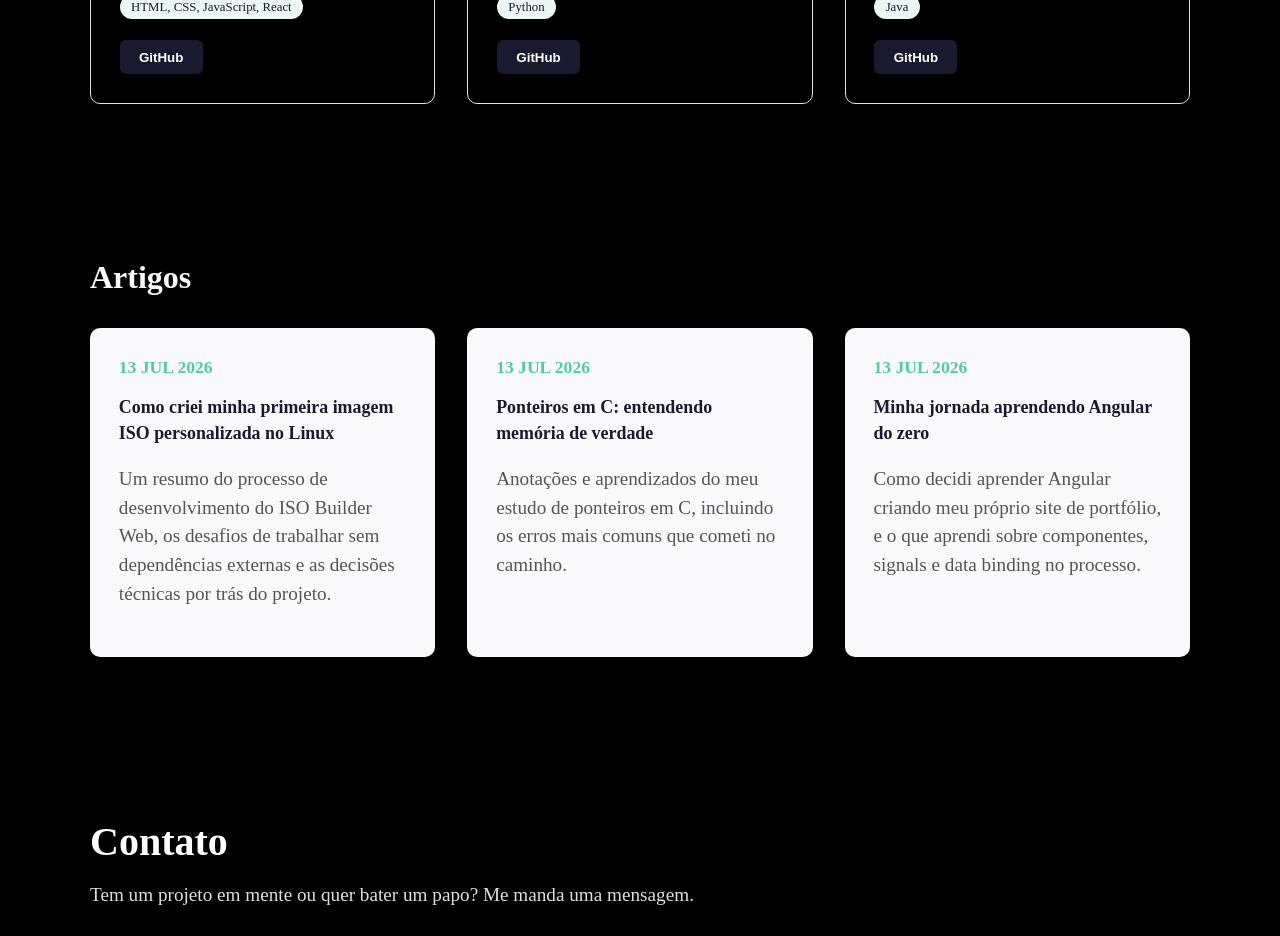
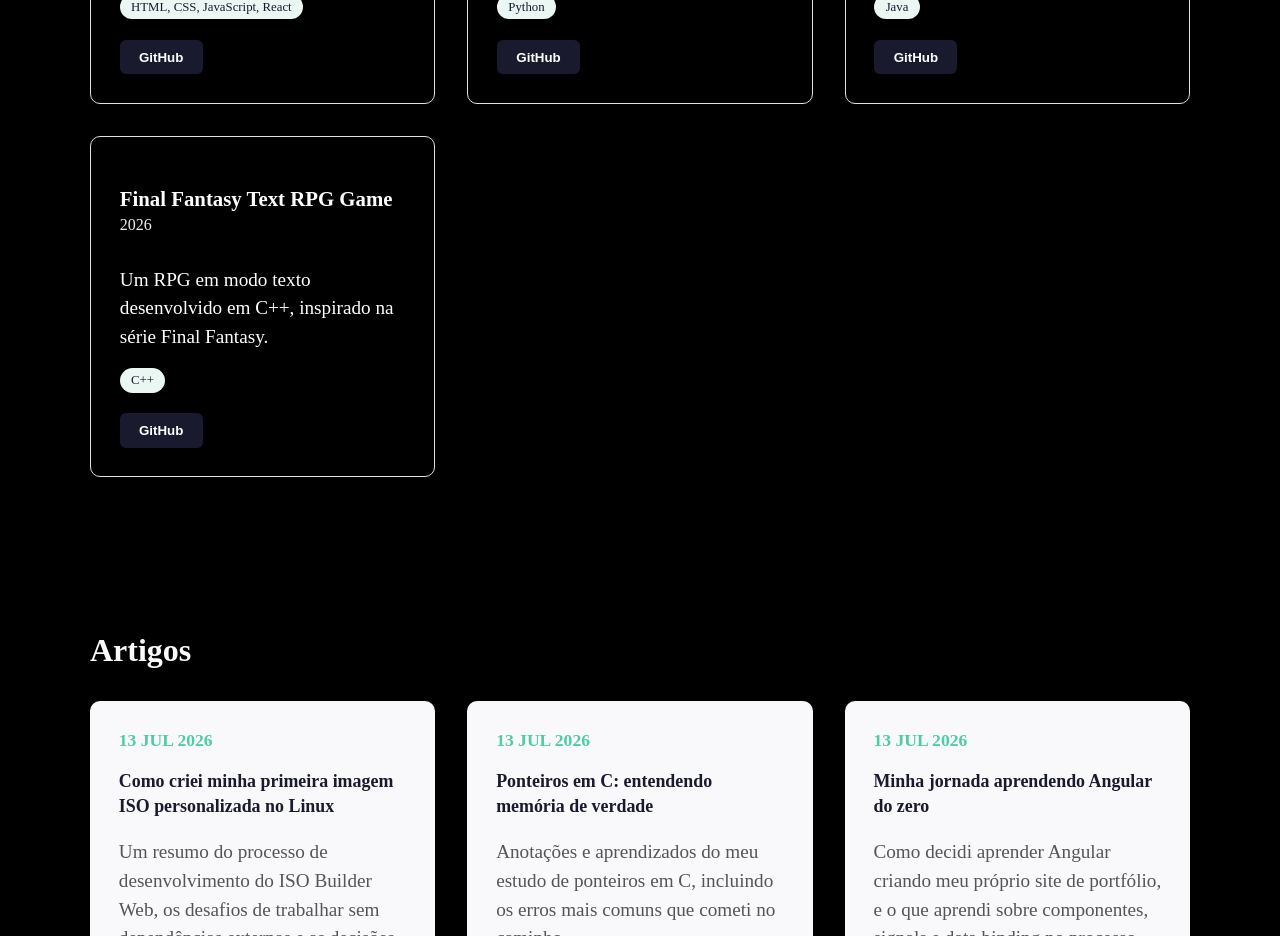
Before and after one commit to joaovitor10br/Meu_Portfolio_Angular, an Angular app: page / in a window 1280 px wide. Shown: the part 1980-2916 px from the top of the page. Built offline with nearby package versions, Linux system fonts and the light colour scheme.

Commit message:
Adição do final fantasy text rpg game

```diff
--- a/src/app/components/projetos/projetos.ts
+++ b/src/app/components/projetos/projetos.ts
@@ -63,6 +63,14 @@ export class Projetos {
     descricao: 'Projeto desenvolvido para praticar Programação Orientada a Objetos (POO), organização em camadas e versionamento com Git/GitHub.',
     tecnologias: ['Java'],
     githubUrl: 'https://github.com/joaovitor10br/Projeto_Sistema_Banco'
+  },
+
+  {
+    titulo: 'Final Fantasy Text RPG Game',
+    periodo: '2026',
+    descricao: 'Um RPG em modo texto desenvolvido em C++, inspirado na série Final Fantasy.',
+    tecnologias: ['C++'],
+    githubUrl: 'https://github.com/joaovitor10br/FinalFantasyTextRPG'
   }
 ];
 
```
